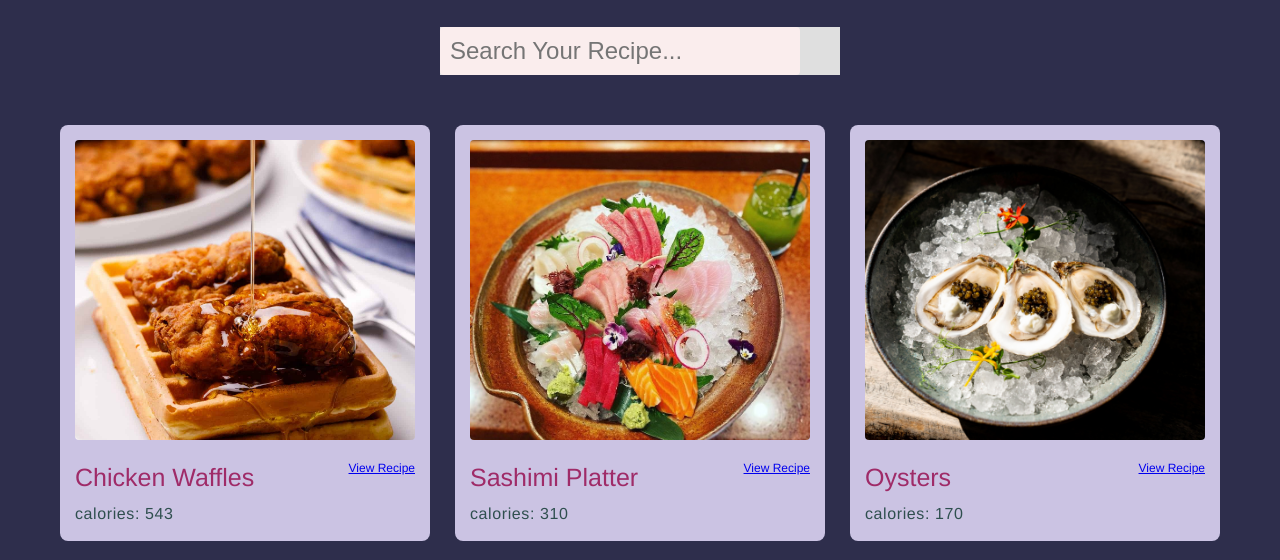
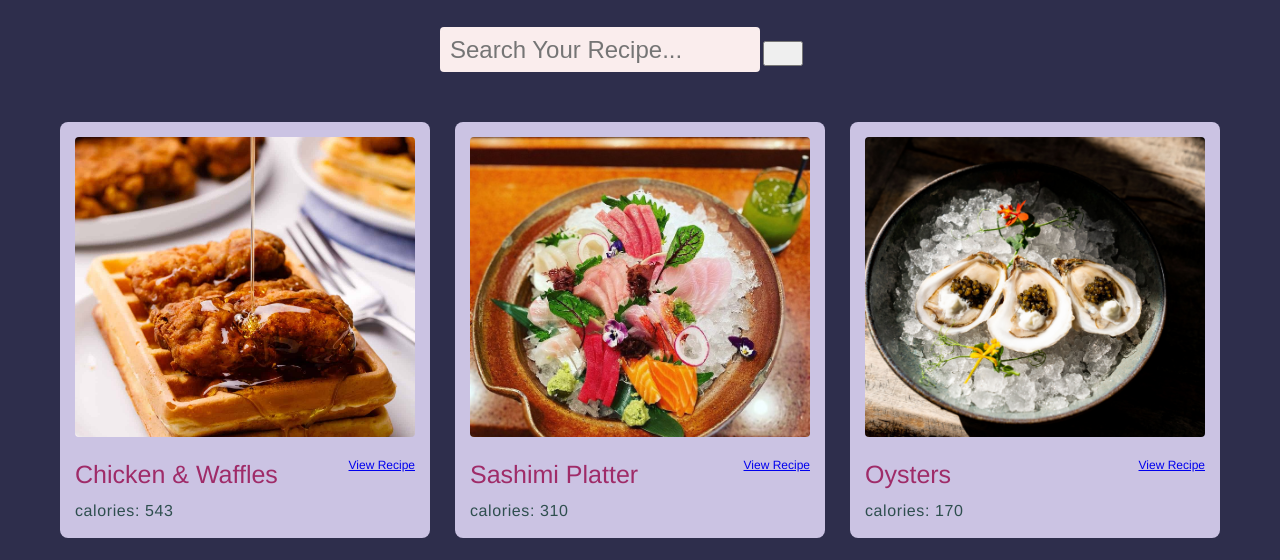
Before and after one commit to ANGELCJR/G2-API-Cookbook-AC, a plain HTML site: page index.html in a window 1280 px wide. Shown: the part 178-738 px from the top of the page. Drawn offline with Linux system fonts and the light colour scheme.

Commit message:
adding searchBtn

```diff
--- a/index.html
+++ b/index.html
@@ -13,16 +13,17 @@
         <h1 class="brand">Recipe App</h1>
         <div class="row">
             <form id="task-form">
-                <div class="form-group">
-                    <input type="text" name="task-name" placeholder="Search Your Recipe..." />
-                </div>
+                <span class="form-group">
+                    <input class="searchBox" type="text" name="task-name" placeholder="Search Your Recipe..." />
+                    <input type="button" class="searchBtn"/>
+                </span>
             </form>
         </div>
         <div class="search-result">
             <div class="item">
                 <img src="images/chix-waffle.jpg" alt="">
                  <div class="flex-container">
-                    <h1 class="title">Chicken Waffles</h1>
+                    <h1 class="title">Chicken & Waffles</h1>
                 <a href="#">View Recipe</a>
             </div>
             <p class="item-data">calories: 543</p>
--- a/style.css
+++ b/style.css
@@ -39,10 +39,10 @@ form {
     width: 90%;
     max-width: 400px;
     margin: 20px auto;
-    background-color: rgb(223, 223, 223);
   }
-input {
-    width: 90%;
+.searchBox {
+    line-height: 25px;
+    width: 80%;
     padding: 10px;
     border-radius: 4px;
     border: none;
@@ -83,19 +83,12 @@ input {
     font-weight: 400;
 }
 
-.view-btn {
-    text-decoration: none;
-    text-align: center;
-    width: 130px;
-    padding: 10px 0;
-    background-color: #404041;
-    color: whitesmoke;
-    font-size: 1.4rem;
-    font-weight: 600;
-    margin-top: 20px;
-    border-radius: 4px;
-    align-self: flex-start;
-    }
+.searchBtn {
+  display: inline-block;
+  width: 10%;
+  height: 25px;
+}
+
 .item-data {
     color: darkslategrey;
     display: block;
```
